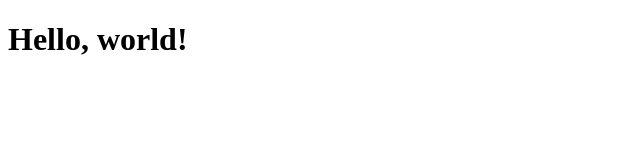
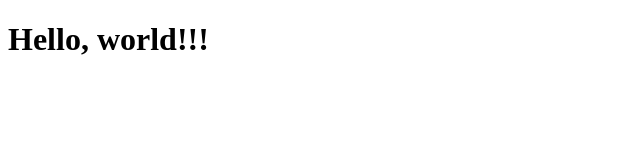
Before and after one commit to bangyuwen/bookmark-session, a React app: page / in a window 1280 px wide. Shown: the top 160 px of the page, without its empty margins (0-640 px from the left). Built offline with nearby package versions, Linux system fonts and the light colour scheme; the HTML template or start-up script is replaced by a standard one.

Commit message:
hot reload

```diff
--- a/package.json
+++ b/package.json
@@ -21,7 +21,8 @@
   },
   "scripts": {
     "test": "echo \"Error: no test specified\" && exit 1",
-    "build": "webpack"
+    "build": "webpack",
+    "hot": "webpack --watch"
   },
   "author": "bangyuwen@gmail.com",
   "license": "MIT",
--- a/src/main.jsx
+++ b/src/main.jsx
@@ -44,7 +44,7 @@
 import React from 'react';
 import ReactDOM from 'react-dom';
 
-const element = <h1> Hello, world! </h1>;
+const element = <h1> Hello, world!!! </h1>;
 
 ReactDOM.render(
   element,
--- a/webpack.config.js
+++ b/webpack.config.js
@@ -8,7 +8,7 @@ module.exports = {
   },
   output: {
     path: path.resolve(__dirname, 'dist'),
-    filename: '[name].js',
+    filename: '[name].bundle.js',
   },
   module: {
     rules: [
```
Also changed, not shown: 6 other files (tests, documents, lock files or other folders).
